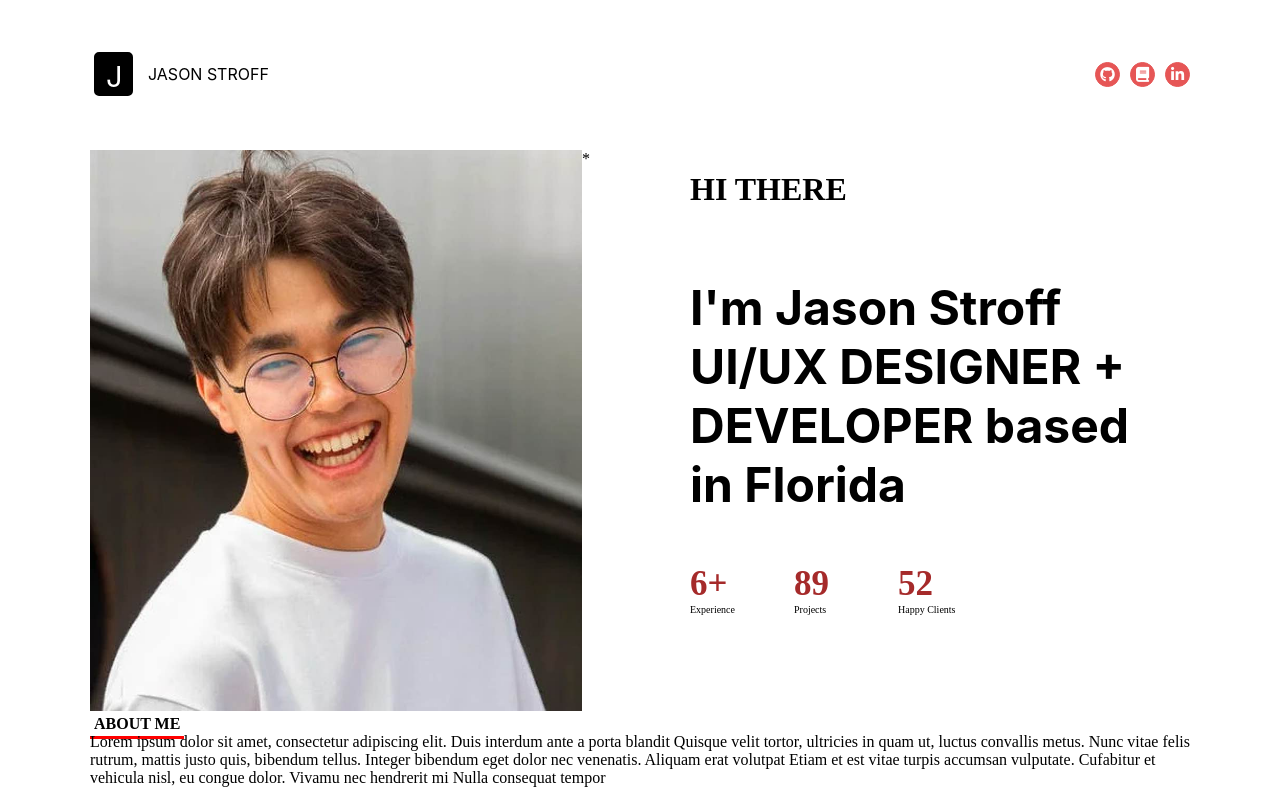
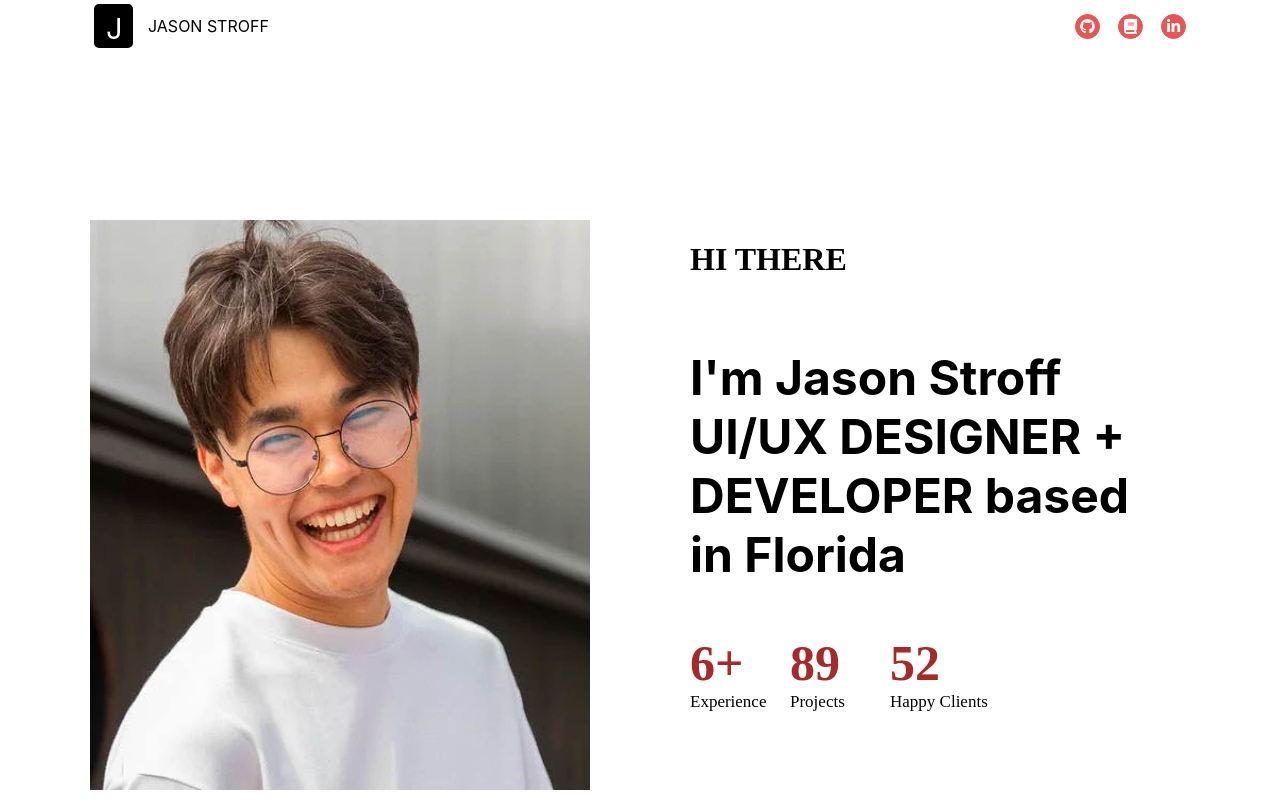
Before and after one commit to ynguyen9606/BTVN, a plain HTML site: page Buoi2/index.html in a window 1280 px wide. Shown: the top 800 px of the page. Drawn offline with Linux system fonts and the light colour scheme.

Commit message:
chinh sua bai

```diff
--- a/Buoi2/index.html
+++ b/Buoi2/index.html
@@ -7,22 +7,26 @@
     <script src="https://kit.fontawesome.com/876e368527.js" crossorigin="anonymous"></script>
     <title>Document</title>
 </head>
-<body style="background-color: rgb(255, 255, 255);" >
-    <div class="container">
-        <div class="top-header">
-            <a class="user">
-                <div class="name-symbol">J</div>
-                <div class="full-name">JASON STROFF</div>
-            </a>
-            <div class="icon-container">
-                <span class="icon-item"><i class="fa-brands fa-github icon-style"></i></span>
-                <span class="icon-item"><i class="fa-solid fa-book icon-style"></i></span>
-                <span class="icon-item"><i class="fa-brands fa-linkedin-in icon-style"></i></span>
+<body style="background-color: rgb(255, 255, 255);margin: 0;" >
+    <div style="width: 100%;position: fixed;transition-delay: 0s;transition-duration: 0.4s;transition-property: all;transition-timing-function: ease;    background-color: white;
+    top: 0;">
+            <div class="top-header">
+                <a href="index.html" class="user">
+                    <div class="name-symbol">J</div>
+                    <div class="full-name">JASON STROFF</div>
+                </a>
+                <div class="icon-container">
+                    <a href="index.html"><span class="icon-item"><i class="fa-brands fa-github icon-style"></i></span></a>
+                    <a href="index.html" ><span class="icon-item"><i class="fa-solid fa-book icon-style"></i></span></a>
+                    <a href="index.html" ><span class="icon-item"><i class="fa-brands fa-linkedin-in icon-style"></i></span></a>
+                </div>
             </div>
         </div>
+
+        <div class="container">
         <div class="web">
             <div class="img-container"><img src="profile-image.jpg" style="width: 100%;">
-            </div>*
+            </div>
             <div class="web-introduction" style="float: right; width:50%">
                 <div class="HI-THERE"><h1>HI THERE</h1></div>
                 <div class="introduction"><b>I'm Jason Stroff UI/UX DESIGNER + DEVELOPER based in Florida</b></div>
@@ -44,7 +48,7 @@
         </div>
         <div class="ABOUT-ME" style="display: inline-block;">
             <span href="/" class="heading"><b>ABOUT ME</b></span>
-            <div>Lorem ipsum dolor sit amet, consectetur adipiscing elit. Duis interdum ante a porta blandit
+            <div style="margin-top: 40px ;">Lorem ipsum dolor sit amet, consectetur adipiscing elit. Duis interdum ante a porta blandit
                 Quisque velit tortor, ultricies in quam ut, luctus convallis metus. Nunc vitae felis rutrum, mattis
                 justo quis, bibendum tellus. Integer bibendum eget dolor nec venenatis. Aliquam erat volutpat
                 Etiam et est vitae turpis accumsan vulputate. Cufabitur et vehicula nisl, eu congue dolor. Vivamu
--- a/Buoi2/style.css
+++ b/Buoi2/style.css
@@ -10,6 +10,8 @@
     display: flex;
     justify-content: space-between;
     align-items: center;
+    max-width: 1100px;
+    margin: 0 auto;
 }
 .name-symbol {
     border:2px solid black;
@@ -63,6 +65,8 @@ a {
 
 .web {
     display: flex;
+    margin-top: 180px;
+
 }
 .web-introduction {
     display: inline-block;
@@ -86,18 +90,19 @@ ul {
 }
 .number {
     color: brown;
-    font-size:35px;
-    display: block;
+    font-size:50px;
+
 }
 .HI-THERE{
     font-size:16px;
 }
 .text {
-    font-size: 10px;
+    font-size: 17px;
 }
 .parameters {
     margin-top: 50px;
     margin-left: -40px;
+    display: flex;
 }
 
 .heading {
@@ -111,6 +116,7 @@ span {
 }
 .ABOUT-ME {
     padding-bottom: 40px;
+    margin-top: 60px;
 }
 .download {
     padding-bottom: 40px;
```
